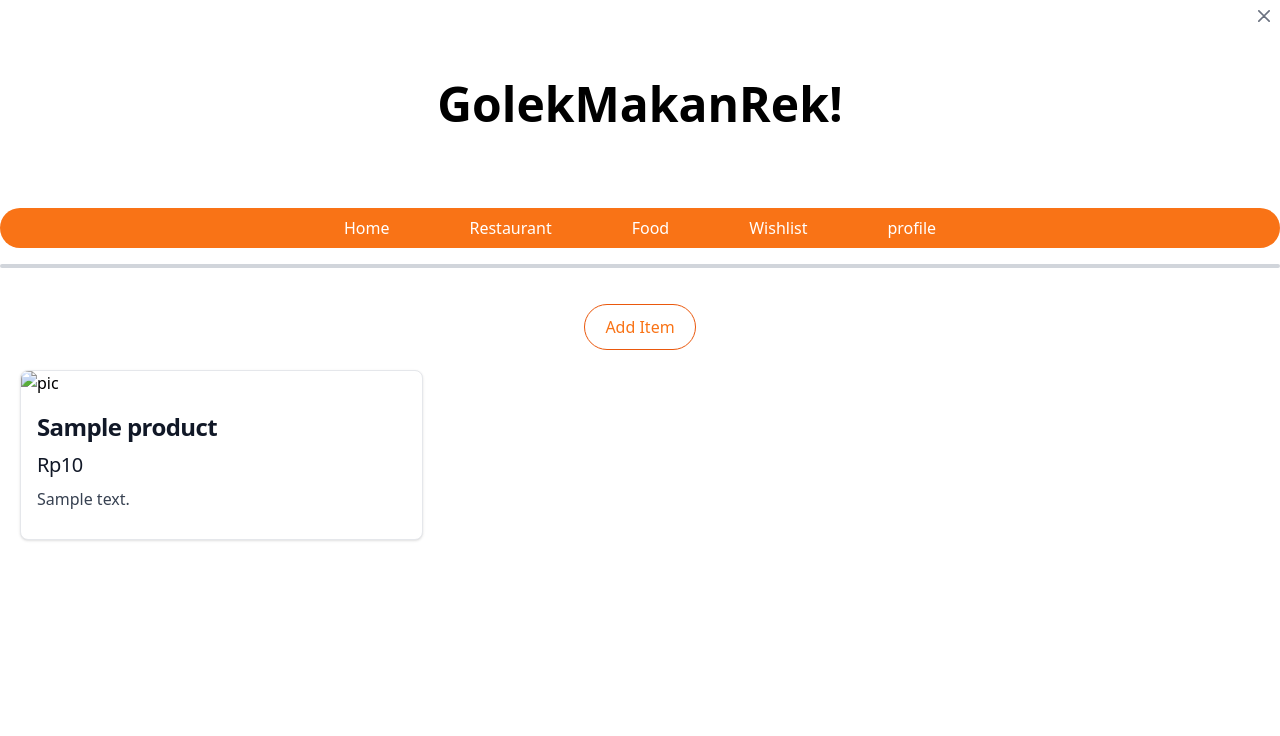
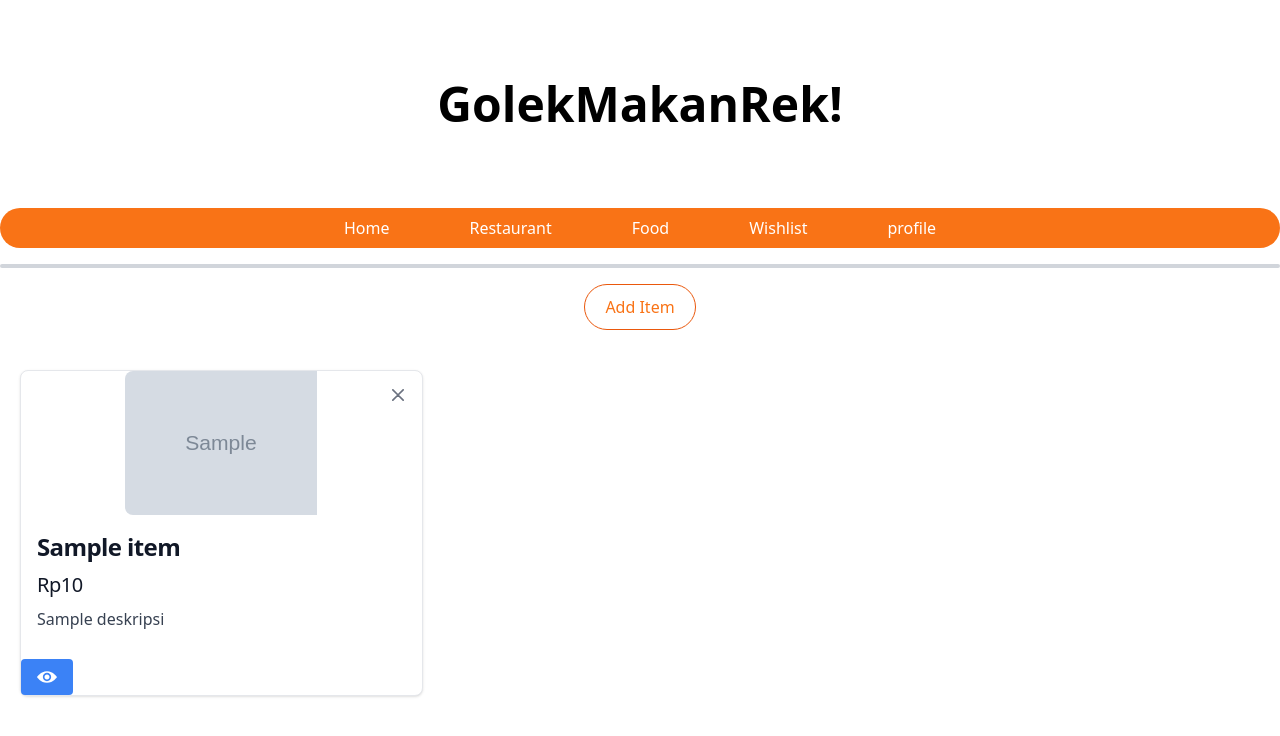
Before and after one commit to PBP-F10/GolekMakanRek, a Django app: template wishlist/templates/wishlist.html in a window 1280 px wide. Shown: the top 736 px of the page. Run offline with Django 5.2, Linux system fonts and the light colour scheme; the template is opened without the code that fills it: most values are stand-ins (such as "Sample title", 1, 10 or a date in 2020); grey boxes marked "Sample" are stand-in pictures; parts of the project's set-up code (start-up, migrations or seed data) failed here and were passed over; some libraries are stand-ins or nearby versions.

Commit message:
nambah tombol preview

```diff
--- a/wishlist/templates/wishlist.html
+++ b/wishlist/templates/wishlist.html
@@ -1,4 +1,4 @@
-<!-- di installed apps di settings harus nambahin django.contrib.humanize untuk nambahin koma di harga -->
+{% load static %}
 {% load humanize %}
 <!DOCTYPE html>
 <html lang="en">
@@ -9,29 +9,35 @@
 </head>
 <body>
     {% include 'navbar.html' %}
-    <div class="flex my-5">
-        <!-- link ke bagian buat cari makanan -->
-        <a href="#" class="text-orange-500 hover:text-white border border-orange-600 bg-white hover:bg-orange-500 focus:ring-4 focus:outline-none focus:ring-orange-300 rounded-full text-base font-medium px-5 py-2.5 text-center mx-auto">Add Item</a>
+    <div class="flex mb-10">
+        <a href="" class="text-orange-500 hover:text-white border border-orange-600 bg-white hover:bg-orange-500 focus:ring-4 focus:outline-none focus:ring-orange-300 rounded-full text-base font-medium px-5 py-2.5 text-center mx-auto">Add Item</a>
     </div>
     <div class="grid grid-cols-1 md:grid-cols-3 gap-4 px-5">
     {% for item in wishlist %}
-        <!-- link ke food preview yg bersesuaian -->
-        <a href="#" class="relative transititon ease-in-out flex flex-row items-center bg-white border border-gray-200 rounded-lg hover:scale-105 duration-300 focus:bg-gray-300 shadow md:flex-col md:items-start md:max-w-xl">
-            <!-- kalo ga jadi pake gambar hapus aja -->
-            <img class="object-cover w-full rounded-t-lg h-56 md:h-auto md:w-48 md:rounded-none md:rounded-s-lg" src="" alt="pic">
-
+        <div class="relative transititon ease-in-out flex flex-row items-center bg-white border border-gray-200 rounded-lg hover:scale-105 duration-300 focus:bg-gray-300 shadow md:flex-col md:items-start md:justify-between md:max-w-xl">
+            <div class="flex flex-col items-center h-56 shrink-0 md:h-auto md:w-full">
+                <img class="object-cover rounded-t-lg h-56 md:h-auto md:w-48 md:rounded-none md:rounded-s-lg" src="{{ item.image_url }}" alt="pic">
+            </div>
             <div class="flex flex-col justify-between p-4 leading-normal">
-                <h5 class="mb-2 text-2xl font-bold tracking-tight text-gray-900">{{ item.product }}</h5>
-                <h3 class="mb-2 text-xl tracking-tight text-gray-900">Rp{{ item.price|intcomma }}</h3>
-                <p class="mb-3 font-normal text-gray-700">{{ item.description }}</p>
-
+                <h5 class="mb-2 text-2xl font-bold tracking-tight text-gray-900">{{ item.nama }}</h5>
+                <h3 class="mb-2 text-xl tracking-tight text-gray-900">Rp{{ item.harga|intcomma }}</h3>
+                <p class="mb-3 font-normal text-gray-700">{{ item.deskripsi }}</p>
             </div>
-            <a href="#" class="text-gray-500 bg-transparent hover:bg-gray-200 hover:text-gray-900 rounded-lg text-sm w-8 h-8 absolute top-0 right-0 flex items-center justify-center">
-                <svg class="w-3 h-3" xmlns="http://www.w3.org/2000/svg" fill="none" viewBox="0 0 14 14">
-                   <path stroke="currentColor" stroke-linecap="round" stroke-linejoin="round" stroke-width="2" d="m1 1 6 6m0 0 6 6M7 7l6-6M7 7l-6 6"/>
-                </svg>
+            <a href="{% url 'wishlist:delete_item' item.pk %}">
+                <div class="text-gray-500 bg-transparent hover:bg-gray-200 hover:text-gray-900 rounded-lg text-sm w-8 h-8 absolute top-0 right-0 m-2 flex items-center justify-center">
+                    <svg class="w-3 h-3" xmlns="http://www.w3.org/2000/svg" fill="none" viewBox="0 0 14 14">
+                        <path stroke="currentColor" stroke-linecap="round" stroke-linejoin="round" stroke-width="2" d="m1 1 6 6m0 0 6 6M7 7l6-6M7 7l-6 6"/>
+                    </svg>
+                </div>
             </a>
-        </a>
+            <a href="{% url 'food_review:food_review' %}" class="flex flex-col items-start">
+                <button class="bg-blue-500 hover:bg-blue-700 text-white font-bold py-2 px-4 rounded flex items-center max-md:absolute max-md:bottom-0 max-md:right-0">
+                    <svg xmlns="http://www.w3.org/2000/svg" class="h-5 w-5" viewBox="0 0 24 24" fill="currentColor">
+                        <path d="M12 5c-7.633 0-12 7-12 7s4.367 7 12 7 12-7 12-7-4.367-7-12-7zm0 12c-2.761 0-5-2.239-5-5s2.239-5 5-5 5 2.239 5 5-2.239 5-5 5zm0-8c-1.657 0-3 1.343-3 3s1.343 3 3 3 3-1.343 3-3-1.343-3-3-3z"/>
+                    </svg>
+                </button>
+            </a>
+        </div>
     {% endfor %}
     </div>
 </body>
```
